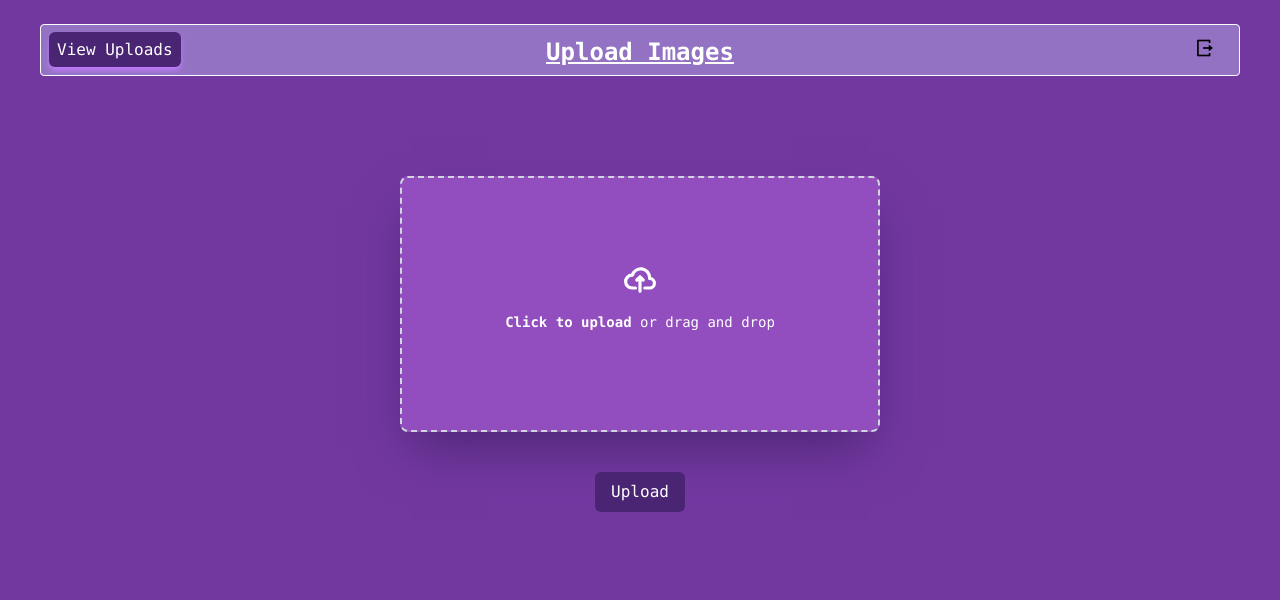
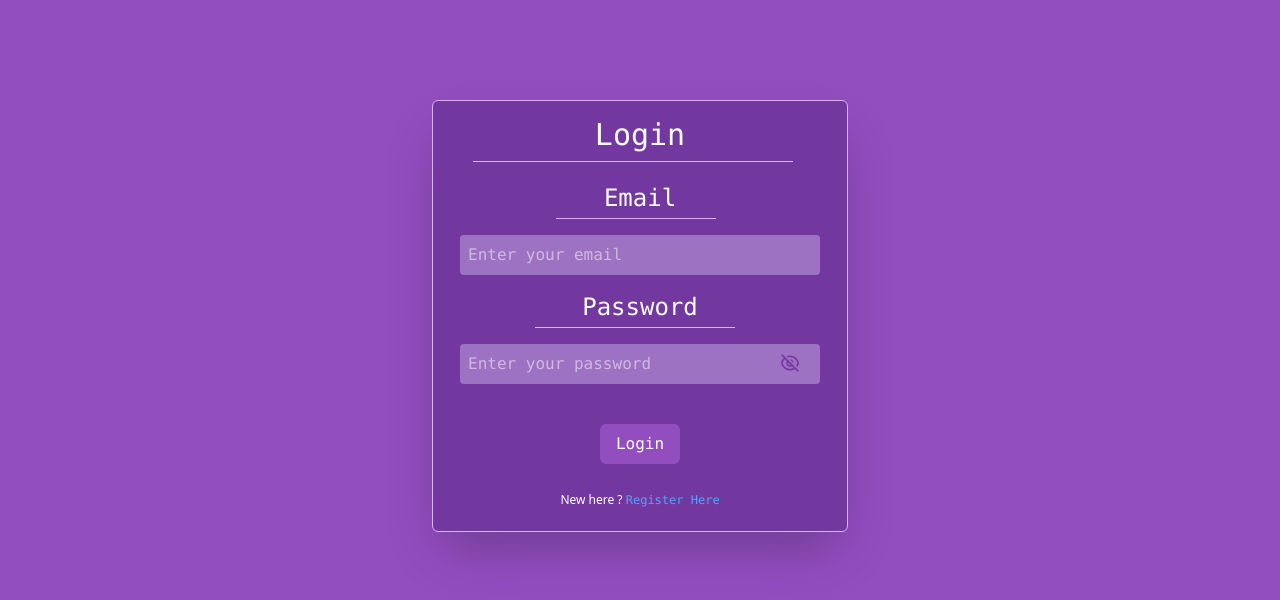
Before and after one commit to Amit4218/image_text_parser, a React (Vite) app in the folder Frontend/: page /upload in a window 1280 px wide. Shown: the top 600 px of the page. Built offline with nearby package versions, Linux system fonts and the light colour scheme.

Commit message:
added some functions

```diff
--- a/Frontend/src/App.jsx
+++ b/Frontend/src/App.jsx
@@ -1,4 +1,4 @@
-import React from "react";
+import React, { useEffect, useState } from "react";
 import { Route, Routes } from "react-router-dom";
 import Login from "./pages/Login";
 import Register from "./pages/Register";
@@ -6,12 +6,25 @@ import Upload from "./pages/Upload";
 import Show from "./pages/Show";
 
 function App() {
+  const [session, setSession] = useState(false);
+
+  useEffect(() => {
+    const token = localStorage.getItem("token");
+    console.log(token);
+
+    if (token) {
+      setSession(true);
+    } else {
+      setSession(false);
+    }
+  }, []);
+
   return (
     <Routes>
       <Route path="/" element={<Login />} />
       <Route path="/register" element={<Register />} />
-      <Route path="/upload" element={<Upload />} />
-      <Route path="/show" element={<Show />} />
+      <Route path="/upload" element={session ? <Upload /> : <Login />} />
+      <Route path="/show" element={session ? <Show /> : <Login />} />
     </Routes>
   );
 }
--- a/Frontend/src/pages/Login.jsx
+++ b/Frontend/src/pages/Login.jsx
@@ -1,4 +1,5 @@
 import React, { useState } from "react";
+import { Navigate, useNavigate } from "react-router-dom";
 import { ToastContainer, toast } from "react-toastify";
 
 function Login() {
@@ -7,11 +8,14 @@ function Login() {
   const [Password, setPassword] = useState("");
   const [Message, setMessage] = useState(null);
 
+  const navigate = useNavigate();
+
   const handleSubmit = async (e) => {
     e.preventDefault();
 
     try {
-      const API_URL = import.meta.env.VITE_API_URL;
+      const API_URL = import.meta.env.VITE_API_URI_LOCAL;
+
       const res = await fetch(`${API_URL}/auth/user/login`, {
         method: "POST",
         headers: { "Content-Type": "application/json" },
@@ -20,6 +24,10 @@ function Login() {
 
       setMessage(res.message);
       toast(Message);
+      setEmail("");
+      setPassword("");
+
+      navigate("/upload");
     } catch (error) {
       toast(Message);
     }
--- a/Frontend/src/pages/Show.jsx
+++ b/Frontend/src/pages/Show.jsx
@@ -8,10 +8,18 @@ function Show() {
           <nav className="bg-[#9372C3] h-13 rounded border border-white p-2">
             <button className="mt-1">
               <a
-                className="bg-[#4A2574] text-white px-2 py-2 rounded-md hover:bg-[#924DBF] font-mono shadow-md shadow-purple-400"
+                className="bg-[#4A2574] text-white px-2 py-2 rounded-md hover:bg-[#924DBF] font-mono shadow-md shadow-purple-400 outline-none"
                 href="#"
               >
                 Uploads
+              </a>
+            </button>
+            <button className="mt-1">
+              <a
+                className="bg-[#4A2574] text-white px-2 py-2 ml-2 rounded-md hover:bg-[#924DBF] font-mono shadow-md shadow-purple-400 outline-none"
+                href="#"
+              >
+                Download CSV
               </a>
             </button>
             <div className="flex items-end justify-end">
@@ -23,10 +31,28 @@ function Show() {
         </div>
         <div className=" flex justify-center items-center ">
           <h2 className="-mt-12 text-white text-2xl underline absolute z-1 font-bold font-mono">
-            Uploaded Images
+            Uploaded Images Info
           </h2>
         </div>
-        <div className=""></div>
+
+        <div className=" overflow-hidden overflow-y-scroll h-[30rem] w-full mt-10 border border-white p-4 rounded-md ">
+          <div className="border border-black p-2 rounded-md text-sm mt-2">
+            <strong>
+              <h1>Name: name</h1>
+            </strong>
+            <strong>Degsination: deg</strong>
+            <br />
+            <strong>Email: email</strong>
+            <br />
+            <strong>Company Name: cName</strong>
+            <br />
+            <strong>Address: address</strong>
+            <br />
+            <strong>Website: Website</strong>
+            <br />
+            <strong>Phone No: </strong>
+          </div>
+        </div>
       </div>
     </>
   );
--- a/Frontend/src/pages/Upload.jsx
+++ b/Frontend/src/pages/Upload.jsx
@@ -1,6 +1,16 @@
 import React from "react";
+import axios from "axios";
+import { useNavigate } from "react-router-dom";
 
 function Upload() {
+  const navigate = useNavigate();
+
+  async function logout() {
+    const token = localStorage.setItem("token", "");
+
+    navigate("/");
+  }
+
   return (
     <>
       <div className="h-screen bg-[#7338A0] p-10 ">
@@ -15,14 +25,14 @@ function Upload() {
               </a>
             </button>
             <div className="flex items-end justify-end">
-              <a href="#" className="-mt-8 mr-4 text-xl">
+              <a onClick={logout} href="#" className="-mt-8 mr-4 text-xl">
                 <i class="ri-logout-box-r-line"></i>
               </a>
             </div>
           </nav>
         </div>
         <div className=" flex justify-center items-center ">
-          <h2 className=" -mt-12 text-white text-2xl underline absolute z-1 font-bold font-mono">
+          <h2 className=" -mt-12 text-white text-2xl underline absolute z-1 font-bold font-mono hidden sm:inline">
             Upload Images
           </h2>
         </div>
@@ -49,7 +59,7 @@ function Upload() {
                       d="M13 13h3a3 3 0 0 0 0-6h-.025A5.56 5.56 0 0 0 16 6.5 5.5 5.5 0 0 0 5.207 5.021C5.137 5.017 5.071 5 5 5a4 4 0 0 0 0 8h2.167M10 15V6m0 0L8 8m2-2 2 2"
                     />
                   </svg>
-                  <p class="mb-2 font-mono text-sm text-white">
+                  <p class="mb-2 font-mono text-xs sm:text-sm text-white ">
                     <span class="font-semibold">Click to upload</span> or drag
                     and drop
                   </p>
```
